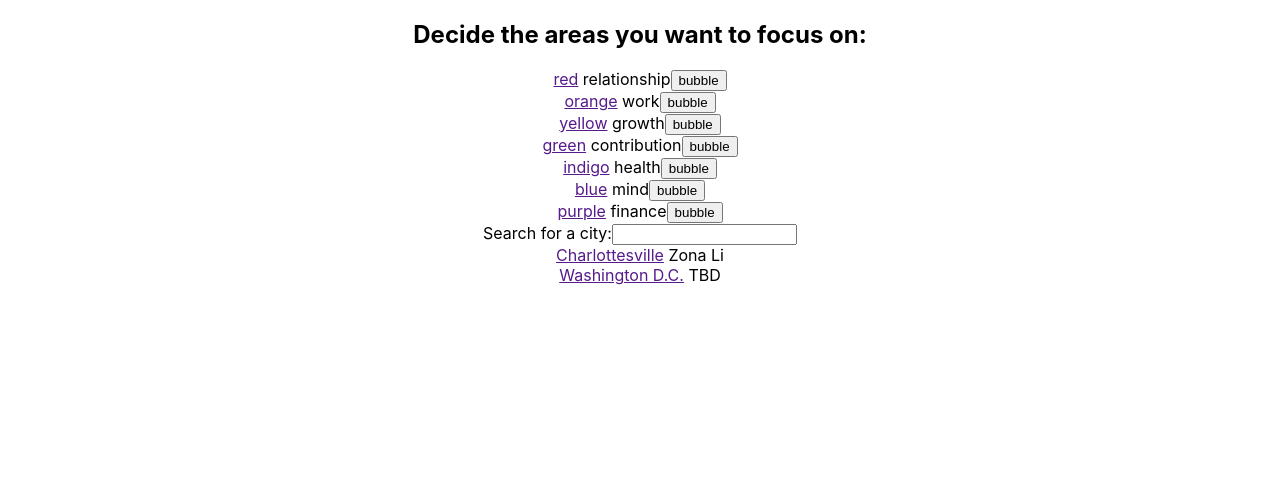
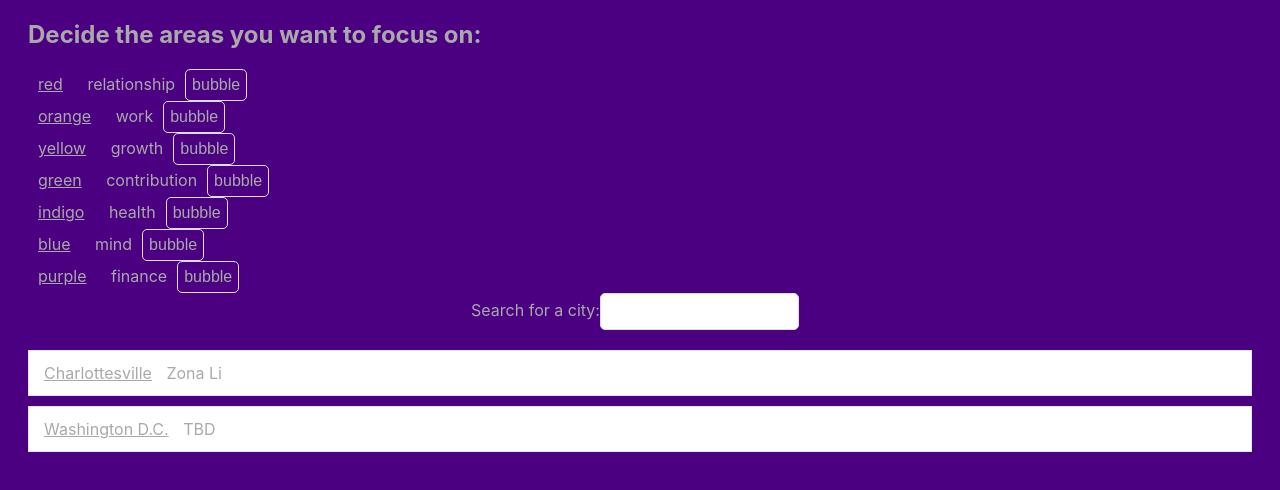
Before and after one commit to ZonaClark/Chovic, a React (Create React App) app: page / in a window 1280 px wide. Shown: the top 490 px of the page. Built offline with nearby package versions, Linux system fonts and the light colour scheme.

Commit message:
add styling

```diff
--- a/src/App.css
+++ b/src/App.css
@@ -1,32 +1,63 @@
-.App {
+.page {
+  margin: 20px;
+}
+
+.interactions {
   text-align: center;
 }
 
-.App-logo {
-  animation: App-logo-spin infinite 20s linear;
-  height: 40vmin;
+.table {
+  margin: 20px 0;
 }
 
-.App-header {
-  background-color: #282c34;
-  min-height: 100vh;
+.table-header {
   display: flex;
-  flex-direction: column;
-  align-items: center;
-  justify-content: center;
-  font-size: calc(10px + 2vmin);
-  color: white;
+  line-height: 24px;
+  font-size: 16px;
+  padding: 0 10px;
+  justify-content: space-between;
 }
 
-.App-link {
-  color: #61dafb;
+.table-empty {
+  margin: 200px;
+  text-align: center;
+  font-size: 16px;
 }
 
-@keyframes App-logo-spin {
-  from {
-    transform: rotate(0deg);
-  }
-  to {
-    transform: rotate(360deg);
-  }
+.table-row {
+  display: flex;
+  line-height: 24px;
+  white-space: nowrap;
+  margin: 10px 0;
+  padding: 10px;
+  background: #ffffff;
+  border: 1px solid #e3e3e3;
 }
+
+.table-header > span {
+  overflow: hidden;
+  text-overflow: ellipsis;
+  padding: 0 5px;
+}
+
+.table-row > span {
+  overflow: hidden;
+  text-overflow: ellipsis;
+  padding: 0 5px;
+}
+
+.button-inline {
+  border-width: 10;
+  background: transparent;
+  color: inherit;
+  text-align: inherit;
+  -webkit-font-smoothing: inherit;
+  padding: 5;
+  font-size: inherit;
+  cursor: pointer;
+}
+
+.button-active {
+  border-radius: 0;
+  border-bottom: 1px solid #38BB6C;
+}
--- a/src/App.js
+++ b/src/App.js
@@ -88,18 +88,19 @@ class App extends Component {
   render() {
     const {searchTerm, areas, cities} = this.state;
     return (
-      <div className="App">
+      <div className="page">
         <Topics
           areas={areas}
           onDismiss={this.onDismiss}
         />
-
-        <Search
-          value={searchTerm}
-          onChange={this.onSearchChange}
-        >
+        <div className="interactions">
+          <Search
+            value={searchTerm}
+            onChange={this.onSearchChange}
+          >
           Search for a city:
-        </Search>
+          </Search>
+        </div>
 
         <Table
           cities={cities}
@@ -119,11 +120,11 @@ class Topics extends Component {
         <h2>Decide the areas you want to focus on:</h2>
         {areas.map(area =>
           <div key={area.objectID}>
-            <span>
+            <span style={{ padding: 10 }}>
               <a href=''>{area.color}</a>
             </span>
             &nbsp;
-            <span>{area.description}</span>
+            <span style={{ padding: 10 }}>{area.description}</span>
             <span>
               <Button
                 onClick={() => onDismiss(area.objectID)}
@@ -151,9 +152,9 @@ const Search = ({value, onChange, children}) =>
 
 
 const Table = ({cities, contentFilter}) =>
-  <div>
+  <div className="table">
     {cities.filter(isSearched(contentFilter)).map(city =>
-      <div key={city.objectID}>
+      <div key={city.objectID} className="table-row">
         <span>
           <a href=''>{city.title}</a>
         </span>
@@ -167,7 +168,7 @@ const Table = ({cities, contentFilter}) =>
 const Button = ({onClick, className='', children}) =>
   <button
     onClick={onClick}
-    className={className}
+    className="button-inline"
     type="button"
   >
     {children}
--- a/src/index.css
+++ b/src/index.css
@@ -1,14 +1,44 @@
 body {
-  margin: 0;
-  padding: 0;
-  font-family: -apple-system, BlinkMacSystemFont, "Segoe UI", "Roboto", "Oxygen",
-    "Ubuntu", "Cantarell", "Fira Sans", "Droid Sans", "Helvetica Neue",
-    sans-serif;
-  -webkit-font-smoothing: antialiased;
-  -moz-osx-font-smoothing: grayscale;
+  font-family: -apple-system, Chaparral Pro;
+  color: #A9A9A9;
+  background: #4b0082;
 }
 
-code {
-  font-family: source-code-pro, Menlo, Monaco, Consolas, "Courier New",
-    monospace;
+a {
+  color: #A9A9A9;
 }
+
+a:hover {
+  text-decoration: underline;
+}
+
+ul, li {
+  list-style: none;
+  padding: 0;
+  margin: 0;
+}
+
+input {
+  padding: 10px;
+  border-radius: 5px;
+  outline: none;
+  margin-right: 10px;
+  border: 1px solid #dddddd;
+}
+
+button {
+  padding: 6px;
+  border-radius: 5px;
+  border: 1px solid #dddddd;
+  background: transparent;
+  color: #808080;
+  cursor: pointer;
+}
+
+button:hover {
+  color: #fff;
+}
+
+*:focus {
+  outline: none;
+}
```
